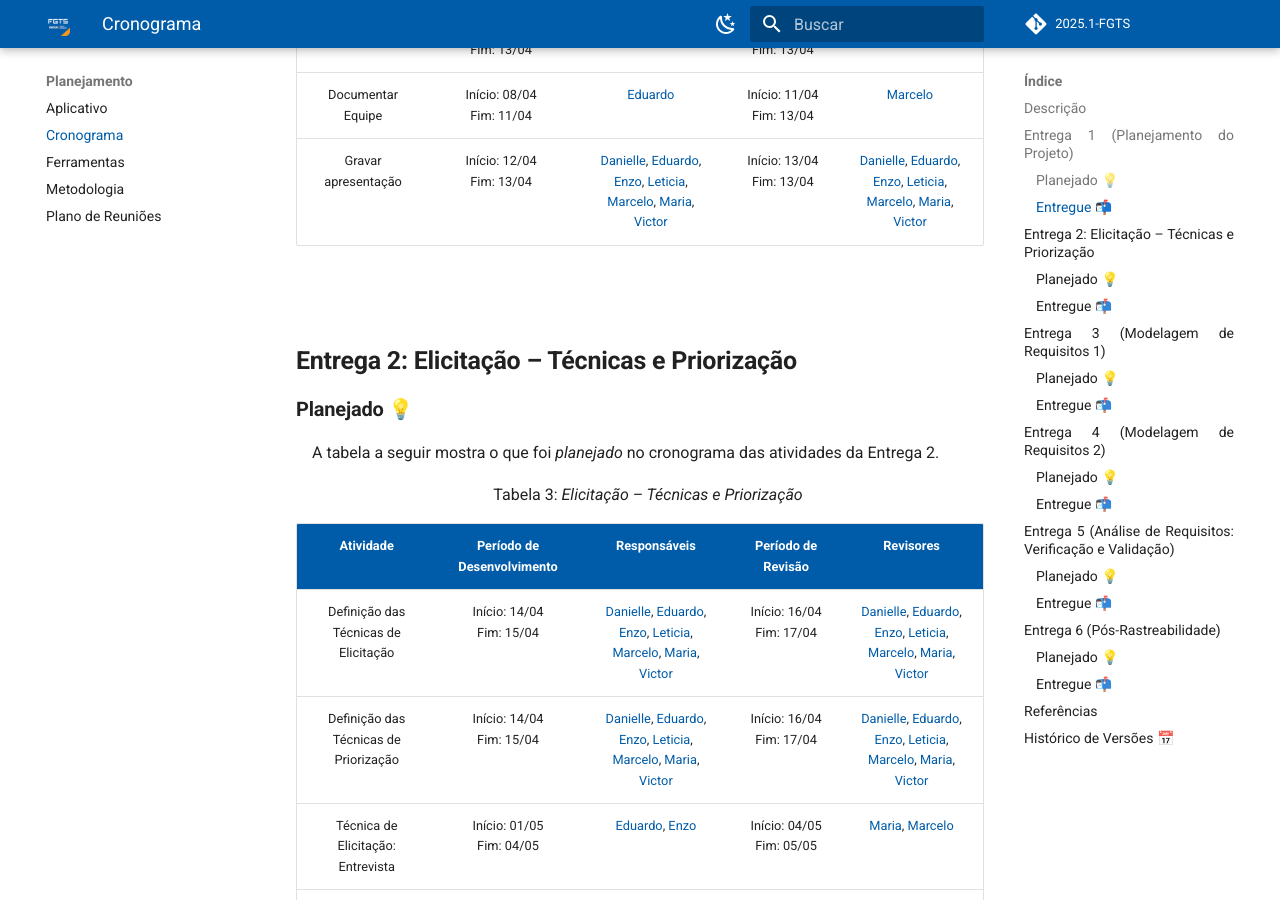
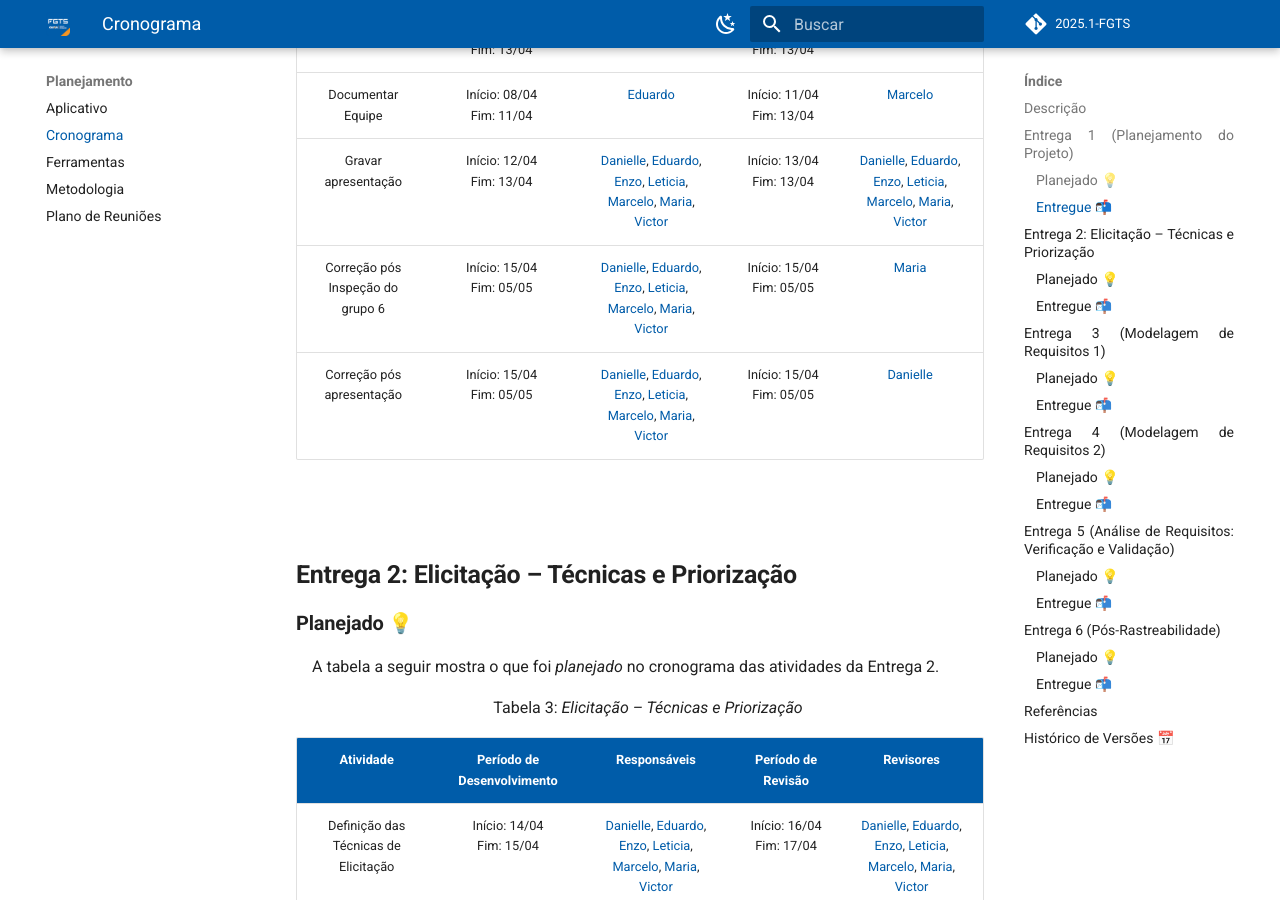
Before and after one commit to eduardodpms/REQ-FGTS, an MkDocs documentation site: the page built from docs/Planejamento/Cronograma.md, in a window 1280 px wide and 900 px high, scrolled down 1873 px. Built offline with MkDocs 1.6.1 and Material for MkDocs 9.7.7, drawn with Linux system fonts in a browser that asks for light colours; comment, search, counter and statistics services are not loaded.

Commit message:
docs: pagina cronograma correçoes

```diff
--- a/docs/Planejamento/Cronograma.md
+++ b/docs/Planejamento/Cronograma.md
@@ -40,6 +40,9 @@ A tabela a seguir mostra o que foi *executado* no cronograma das atividades da E
 | Rich Picture | Início: 07/04 <br> Fim: 13/04 | [Danielle](https://github.com/danielle-soaress) | Início: 07/04 <br> Fim: 13/04 | [Victor](https://github.com/VictorPontual) |
 | Documentar Equipe | Início: 08/04 <br> Fim: 11/04 | [Eduardo](https://github.com/eduardodpms) | Início: 11/04 <br> Fim: 13/04 | [Marcelo](https://github.com/MM4k) |
 | Gravar apresentação | Início: 12/04 <br> Fim: 13/04 | [Danielle](https://github.com/danielle-soaress), [Eduardo](https://github.com/eduardodpms), [Enzo](https://github.com/EnzoEmir), [Leticia](https://github.com/Leticia-Arisa-K-Higa), [Marcelo](https://github.com/MM4k), [Maria](https://github.com/dudaa28), [Victor](https://github.com/VictorPontual) | Início: 13/04 <br> Fim: 13/04 | [Danielle](https://github.com/danielle-soaress), [Eduardo](https://github.com/eduardodpms), [Enzo](https://github.com/EnzoEmir), [Leticia](https://github.com/Leticia-Arisa-K-Higa), [Marcelo](https://github.com/MM4k), [Maria](https://github.com/dudaa28), [Victor](https://github.com/VictorPontual) |
+| Correção pós Inspeção do grupo 6 | Início: 15/04 <br> Fim: 05/05 | [Danielle](https://github.com/danielle-soaress), [Eduardo](https://github.com/eduardodpms), [Enzo](https://github.com/EnzoEmir), [Leticia](https://github.com/Leticia-Arisa-K-Higa), [Marcelo](https://github.com/MM4k), [Maria](https://github.com/dudaa28), [Victor](https://github.com/VictorPontual) | Início: 15/04 <br> Fim: 05/05 | [Maria](https://github.com/dudaa28) |
+| Correção pós apresentação | Início: 15/04 <br> Fim: 05/05 | [Danielle](https://github.com/danielle-soaress), [Eduardo](https://github.com/eduardodpms), [Enzo](https://github.com/EnzoEmir), [Leticia](https://github.com/Leticia-Arisa-K-Higa), [Marcelo](https://github.com/MM4k), [Maria](https://github.com/dudaa28), [Victor](https://github.com/VictorPontual) | Início: 15/04 <br> Fim: 05/05 | [Danielle](https://github.com/danielle-soaress) |
+
 
 
 <br>
```
